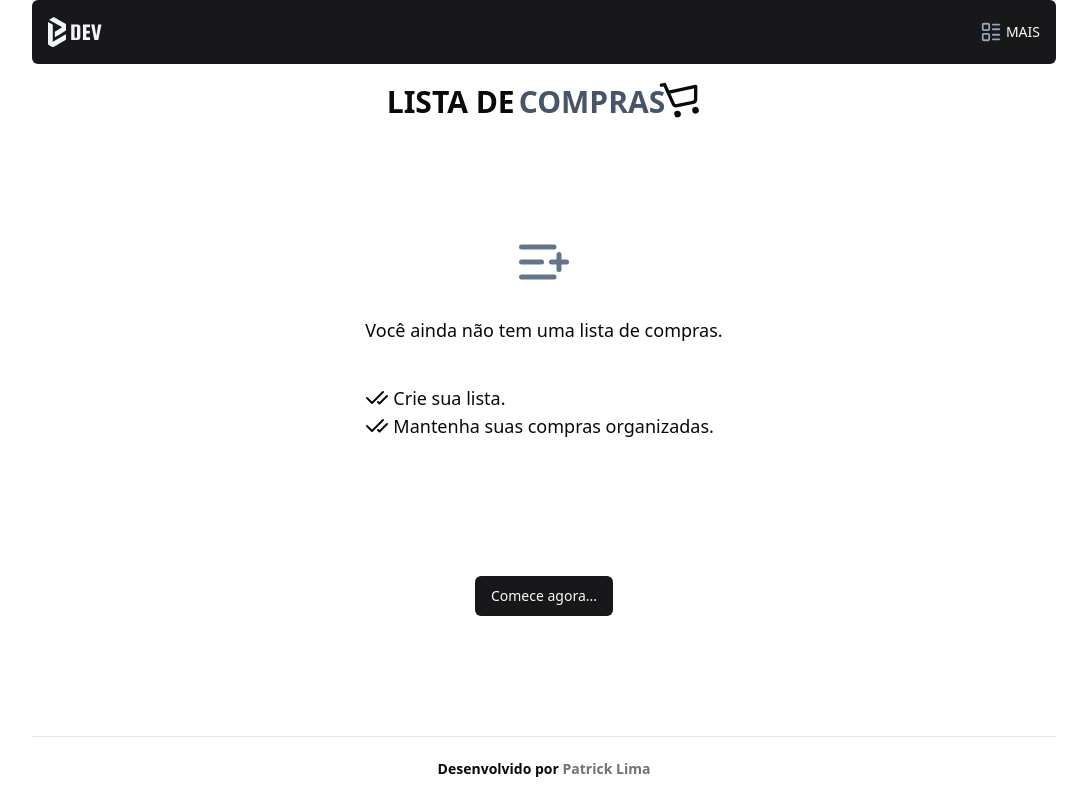
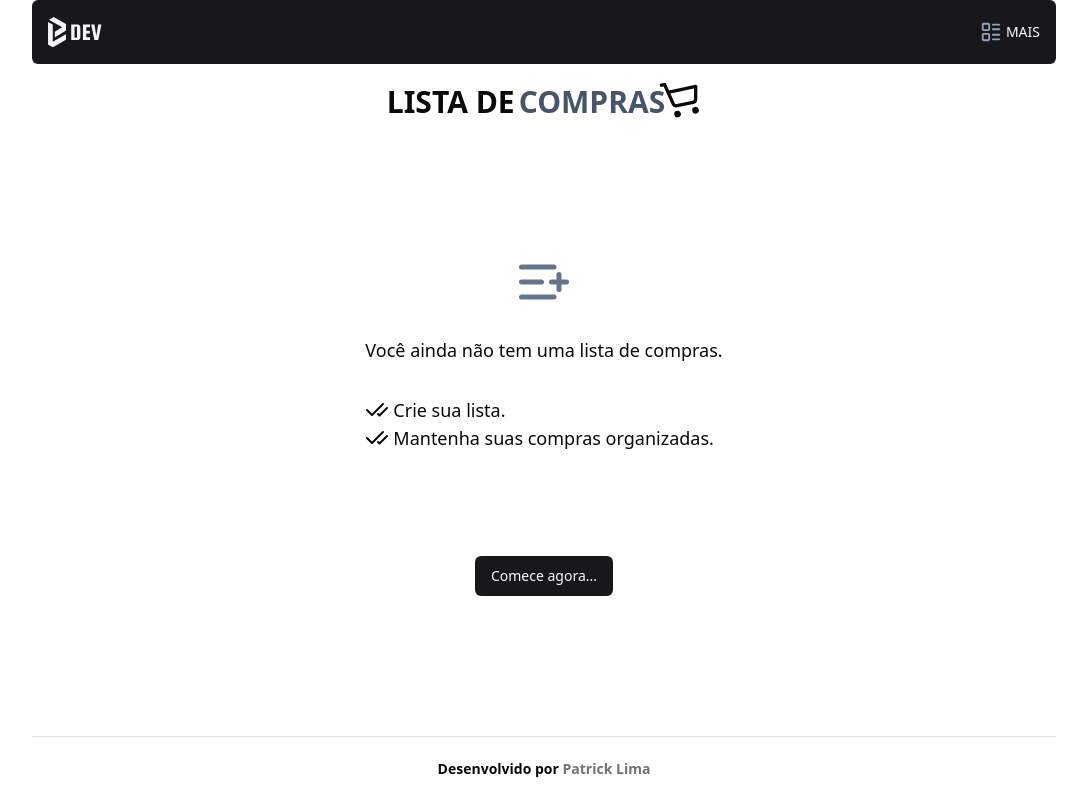
Before and after one commit to patricklimax/react-vite-shopping-list, a React (Vite) app: page / in a window 1280 px wide. Shown: the whole page, without its empty margins (96-1183 px from the left). Built offline with nearby package versions, Linux system fonts and the light colour scheme.

Commit message:
style: update style on the Component NoProduct and App

```diff
--- a/src/App.tsx
+++ b/src/App.tsx
@@ -148,21 +148,36 @@ function App() {
   }, [productsList]);
 
   return (
-    <section className="flex-1 px-2 relative">
+    <section className="flex-1 relative">
       <div className="mt-4">
         <TitleApp title={"Lista de"} subtitle={"Compras"} />
       </div>
 
       {/* lista de produtos */}
-      <div className="my-4 h-[calc(100vh-14rem)] overflow-auto [&::-webkit-scrollbar]:hidden">
+      <div className="mt-2 h-[calc(100vh-12.5rem)] overflow-auto [&::-webkit-scrollbar]:hidden flex flex-col">
         {/* modal Quantidade de produtos === 0 */}
-        {productsList.length === 0 && (
-          <div className="flex items-center justify-center">
-            <NoProduct onClick={openModalProduct} />
+        {productsList.length === 0 && <NoProduct onClick={openModalProduct} />}
+        {productsList.length > 0 && (
+          <div className="h-8 flex items-center justify-between bg-border px-2 rounded-md mx-4">
+            <div className="flex items-center gap-1 text-sm font-medium">
+              <span>Produtos na Lista</span>
+              <span className="text-xs h-5 w-5 bg-card-foreground rounded-full text-card flex items-center justify-center">
+                {productsList.length}
+              </span>
+            </div>
+            <div className="flex items-center gap-1 text-sm font-medium">
+              <span>Produtos no Carrinho</span>
+              <span className="text-xs h-5 w-fit px-2 bg-card-foreground rounded-full text-card flex items-center justify-center">
+                {
+                  productsList.filter((product) => product.isChecked === true)
+                    .length
+                }{" "}
+                de {productsList.length}
+              </span>
+            </div>
           </div>
         )}
-
-        <ul className="flex flex-col gap-4">
+        <ul className="flex flex-col mt-2">
           {productsList
             .sort((a: Product, b: Product): 1 | -1 => {
               if (a.isChecked < b.isChecked) {
@@ -174,7 +189,7 @@ function App() {
             .map((product) => (
               <li
                 key={product.id}
-                className="border p-2 flex items-center justify-between gap-2"
+                className="border-b p-2 flex items-center justify-between gap-2 mx-2"
               >
                 <div>
                   {product.isChecked ? (
--- a/src/components/no-product.tsx
+++ b/src/components/no-product.tsx
@@ -2,16 +2,16 @@ import { CheckCheckIcon, ListPlusIcon } from "lucide-react";
 import { Button } from "./ui/button";
 
 type NoProductProps = {
-  onClick: ()=> void
-}
+  onClick: () => void;
+};
 
-export const NoProduct = ({onClick}:NoProductProps ) => {
+export const NoProduct = ({ onClick }: NoProductProps) => {
   return (
-    <div className="flex flex-col items-center py-24 gap-6">
+    <div className="flex flex-col items-center justify-center gap-6 flex-1 ">
       <ListPlusIcon size={60} strokeWidth={2} className="text-slate-500" />
       <div className="text-center text-lg font-medium">
         <p>Você ainda não tem uma lista de compras.</p>
-        <div className="mt-10">
+        <div className="mt-8">
           <p className="flex items-center gap-1">
             <CheckCheckIcon />
             Crie sua lista.
@@ -22,7 +22,7 @@ export const NoProduct = ({onClick}:NoProductProps ) => {
           </p>
         </div>
       </div>
-      <div className="mt-28">
+      <div className="mt-20">
         <Button onClick={onClick}>Comece agora...</Button>
       </div>
     </div>
```
